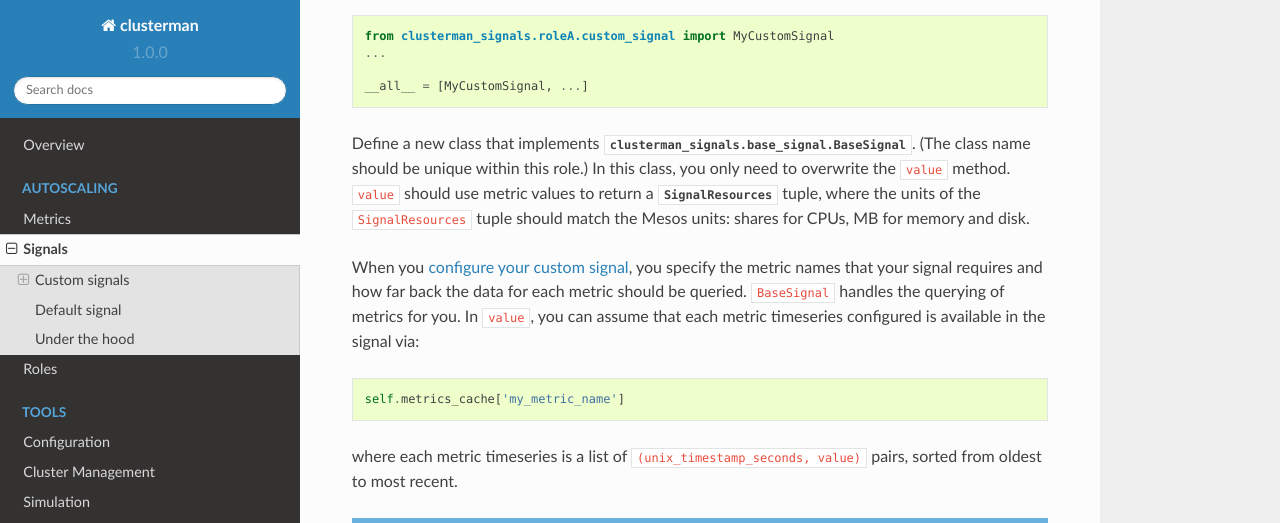
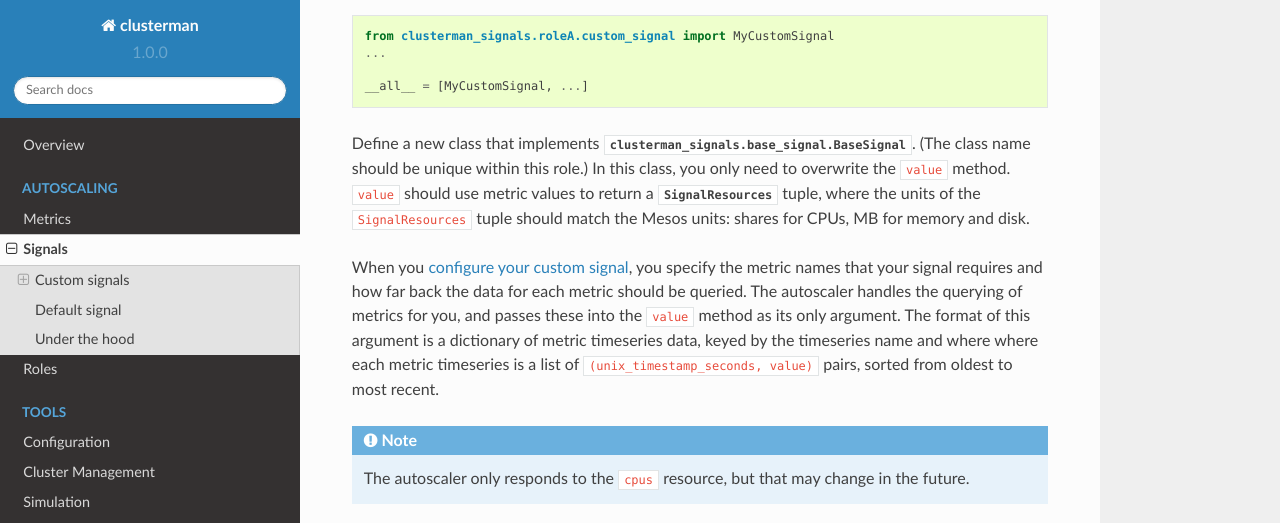
Before and after one commit to Yelp/clusterman, a Sphinx documentation site: the page built from docs/source/signals.rst, in a window 1280 px wide and 1400 px high, scrolled down 785 px. Shown: the top 523 px of the window. Built offline with Sphinx 7.4.7 and the Read the Docs theme 2.0.0, drawn with Linux system fonts in a browser that asks for light colours; some of the changed text lies outside the part shown.

Commit message:
minor bugfixes and doc changes

```diff
--- a/docs/source/signals.rst
+++ b/docs/source/signals.rst
@@ -38,12 +38,10 @@ values to return a :py:class:`SignalResources <clusterman_signals.base_signal.Si
 of the ``SignalResources`` tuple should match the Mesos units: shares for CPUs, MB for memory and disk.
 
 When you :ref:`configure your custom signal <signal_configuration>`, you specify the metric names that your signal
-requires and how far back the data for each metric should be queried. ``BaseSignal`` handles the querying of metrics for
-you.  In ``value``, you can assume that each metric timeseries configured is available in the signal via::
-
-    self.metrics_cache['my_metric_name']
-
-where each metric timeseries is a list of ``(unix_timestamp_seconds, value)`` pairs, sorted from oldest to most recent.
+requires and how far back the data for each metric should be queried. The autoscaler handles the querying of metrics for
+you, and passes these into the ``value`` method as its only argument.  The format of this argument is a dictionary of
+metric timeseries data, keyed by the timeseries name and where where each metric timeseries is a list of
+``(unix_timestamp_seconds, value)`` pairs, sorted from oldest to most recent.
 
 .. note:: The autoscaler only responds to the ``cpus`` resource, but that may change in the future.
 
@@ -188,7 +186,7 @@ to have the changes take effect in the production autoscaler.
       it useful to also tag specific versions of your signal with a more meaningful/human-readable tag to use in the
       ``branch_or_tag`` field.
 
-   .. warning:: It is *possible* for you to reference a branch of ``clusterman_metrics`` that hasn't yet been merged to
+   .. warning:: It is *possible* for you to reference a branch of ``clusterman_signals`` that hasn't yet been merged to
       master for the production version of your signal.  However, this is not a recommended method of deployment, as
       this may introduce significant divergence from the master branch, including new features that are added to the
       ``BaseSignal`` class.
```
Also changed, not shown: other parts of docs/source/signals.rst (+3 -3 lines), 3 other files.
